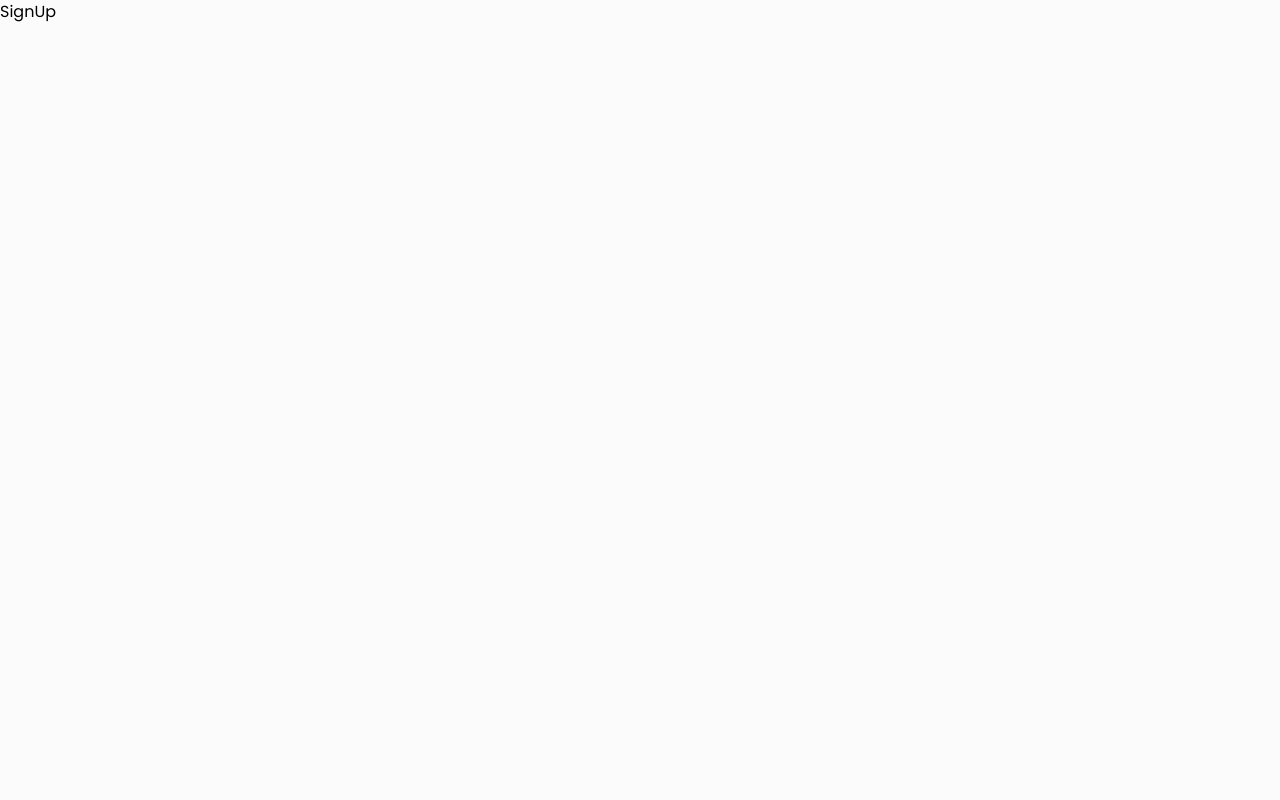
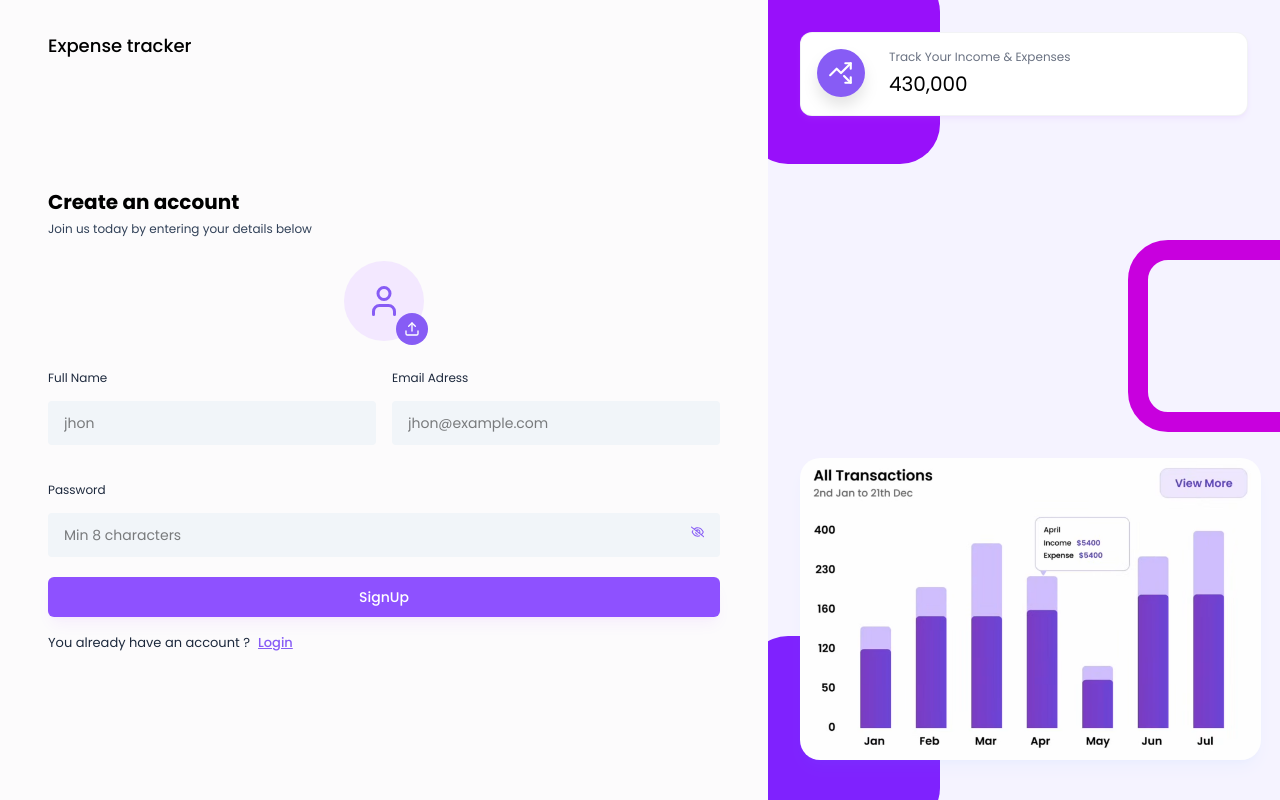
Before and after one commit to SwagBoy3000/ExpenseTracker_MERN, a React (Vite) app in the folder Frontend/expense_tracker/: page /signup in a window 1280 px wide. Built offline with nearby package versions, Linux system fonts and the light colour scheme.

Commit message:
signup/login ui done

```diff
--- /dev/null
+++ b/Frontend/expense_tracker/src/components/inputs/ProfilePictureSelector.jsx
@@ -0,0 +1,66 @@
+import React, { useState, useRef } from 'react'
+import {LuUser, LuUpload, LuTrash} from 'react-icons/lu'
+
+const ProfilePictureSelector = ({image, setImage}) => {
+  const inputRef = useRef(null);
+  const [previewUrl, setPreviewUrl] = useState(null);
+
+  const handleImageChange = (event) => {
+    const file = event.target.files[0];
+
+    if(file){
+      setImage(file);
+      const preview = URL.createObjectURL(file);
+      setPreviewUrl(preview);
+    }
+  }
+
+  const handelImageRemove = () => {
+    setImage(null);
+    setPreviewUrl(null);
+  }
+
+  const onChooseFile = () => {
+    inputRef.current.click()
+  }
+  return (
+    <div className='flex justify-center mb-6'>
+
+      <input
+      type="file"
+      accept='image/*'
+      ref={inputRef}
+      onChange={handleImageChange}
+      className='hidden'
+      />
+
+      {!image ? (
+        <div className='w-20 h-20 flex items-center justify-center bg-purple-100 rounded-full relative'>
+
+          <LuUser className='text-4xl text-primary' />
+          <button
+            type='button'
+            className='w-8 h-8 flex items-center justify-center bg-primary text-white rounded-full absolute -bottom-1 -right-1'
+            onClick={onChooseFile}
+          >
+            <LuUpload />
+          </button>
+
+        </div>
+      ) : (
+        <div className='relative'>
+          <img src={previewUrl}
+          alt="profile pic"
+          className='w-20 h-20 rounded-full object-cover'/>
+
+          <button
+          type='button'
+          className='w-8 h-8 flex items-center justify-center bg-red-500 text-white rounded-full absolute -bottom-1 -right-1'
+          onClick={handelImageRemove}><LuTrash /></button>
+        </div>
+      )}
+    </div>
+  )
+}
+
+export default ProfilePictureSelector
--- a/Frontend/expense_tracker/src/index.css
+++ b/Frontend/expense_tracker/src/index.css
@@ -5,6 +5,12 @@
     --font-display: "Poppins","sans-serif";
     --breakpoint-3xl: 1920px;
     --color-primary: #875cf5;
+
+    --breakpoint-sm: 640px;
+    --breakpoint-md: 768px;
+    --breakpoint-lg: 1024px;
+    --breakpoint-xl: 1280px;
+    --breakpoint-2xl: 1536px;
 }
 
 @layer base {
--- a/Frontend/expense_tracker/src/pages/Auth/SignUp.jsx
+++ b/Frontend/expense_tracker/src/pages/Auth/SignUp.jsx
@@ -3,6 +3,7 @@
 import Input from '../../components/inputs/input';
 import {validateEmail} from '../../utils/helper.js'
 import React, { useState }  from 'react'
+import ProfilePictureSelector from '../../components/inputs/ProfilePictureSelector.jsx';
 
 const SignUp = () => {
 
@@ -14,13 +15,78 @@
   const [error, setError] = useState(null);
 
   const handleSignUp = async (e) => {
+    e.preventDefault();
 
+    let profileImageUrl = "";
 
+    if (!fullName) {
+      setError("please enter user name")
+      return;
+    }
+    if (!validateEmail(email)) {
+      setError("please enter email");
+      return;
+    }
+    if (!password) {
+      setError("Please enter password");
+      return;
+    }
 
+    setError("");
   }
 
   return (
-    <div>SignUp</div>
+    <AuthLayout>
+      <div className='lg:w-full h-auto md:h-full mt-10 md:mt-0 flex flex-col justify-center'>
+        <h3 className='text-xl font-bold text-black'>Create an account</h3>
+        <p className='text-xs text-slate-700 mt-[5px] mb-6'>Join us today by entering your details below</p>
+
+      <form onSubmit={handleSignUp}>
+
+        <ProfilePictureSelector image={profilePic} setImage={setProfilePic} />
+
+        <div className='grid sm:grid-cols-1 md:grid-cols-2 gap-4'>
+
+          <Input
+                value = {fullName}
+                onChange = {({target}) => setFullName(target.value)}
+                label = "Full Name"
+                placeholder = "jhon"
+                type = "text"
+              />
+
+          <Input
+                value = {email}
+                onChange = {({target}) => setEmail(target.value)}
+                label = "Email Adress"
+                placeholder = "jhon@example.com"
+                type = "text"
+          />
+
+          <div className='col-span-2'>
+          <Input
+                value = {password}
+                onChange = {({target}) => setPassword(target.value)}
+                label = "Password"
+                placeholder = "Min 8 characters"
+                type = "password"
+          />
+          </div>
+
+        </div>
+
+        {error && <p className='text-red-500 text-xs pb-2.5'>{error}</p>}
+
+        <button type='submit' className='btn-primary'>
+           SignUp
+        </button>
+        <p className='text-[13px] text-slate-800 mt-3'>
+          You already have an account ?
+        <Link className="font-medium text-primary underline px-2" to={"/login"}>Login</Link>
+       </p>
+      </form>
+    </div>
+    </AuthLayout>
   )
 }
 
```
